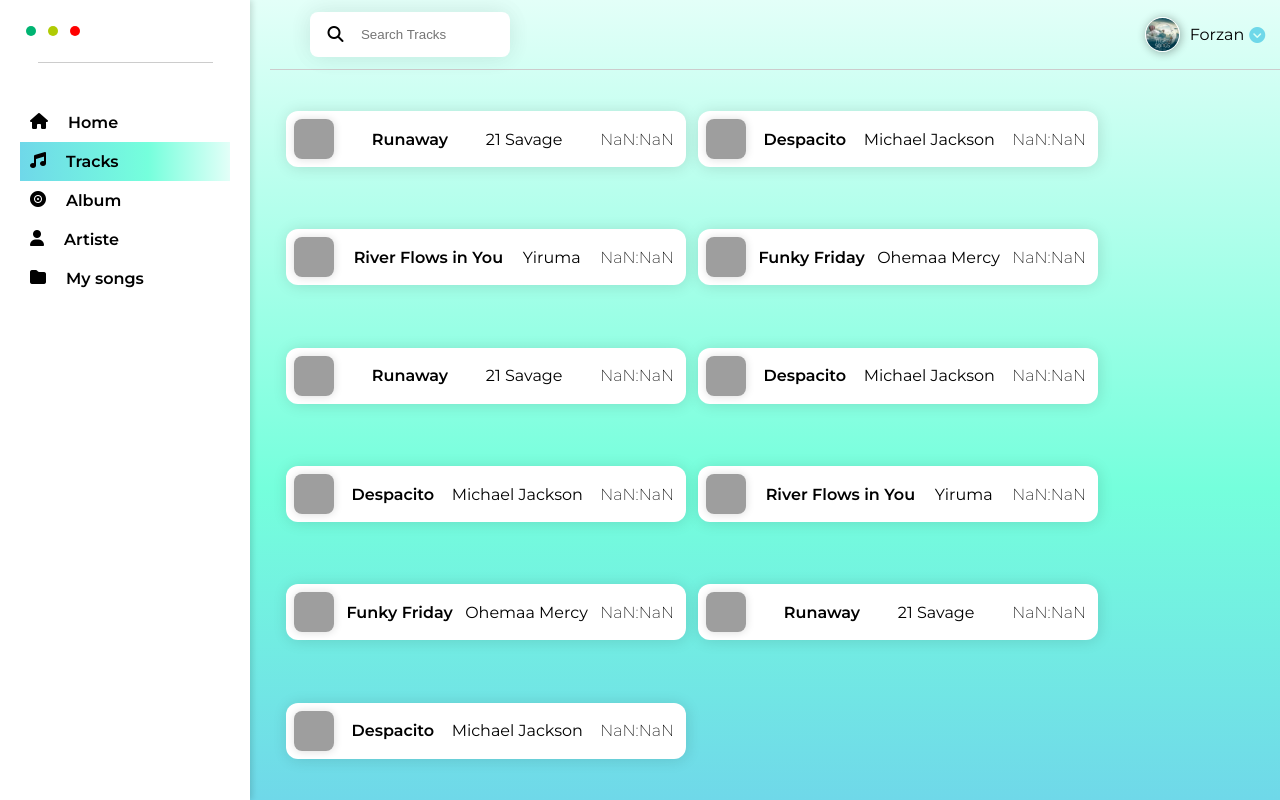
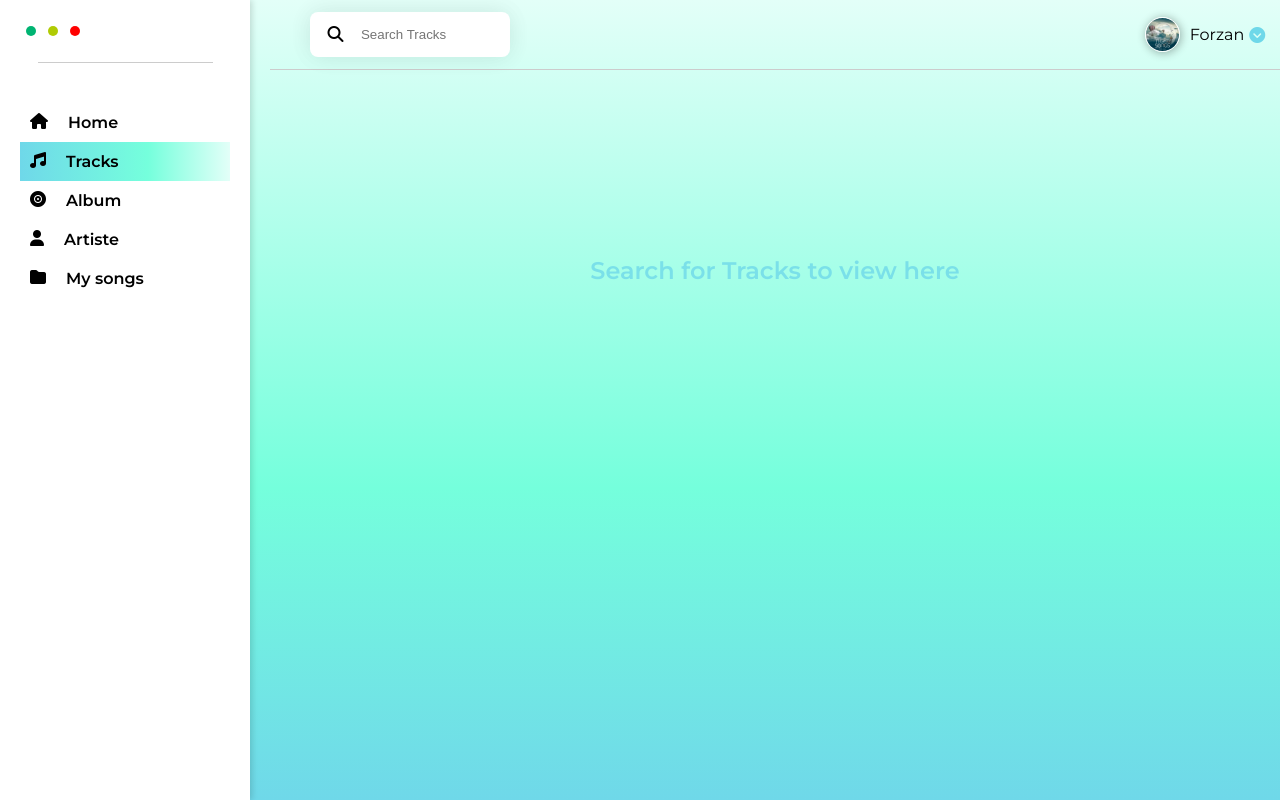
Before and after one commit to minnez/GeniusSongs-vue, a Vue app: page /tracks in a window 1280 px wide. Built offline with nearby package versions, Linux system fonts and the light colour scheme; grey boxes are pictures that could not be loaded.

Commit message:
removed static data from tracks page

```diff
--- a/src/views/Tracks.vue
+++ b/src/views/Tracks.vue
@@ -6,6 +6,8 @@
                     ><i class="fa-solid fa-magnifying-glass"></i
                 ></span>
                 <input
+                    @keypress.enter="searchTrack"
+                    v-model="trackSearch"
                     placeholder="Search Tracks"
                     class="inputTerm"
                     type="text"
@@ -20,84 +22,20 @@
                 ></i>
             </div>
         </div>
+        <div v-if="loading" class="beforeSearchArtist">
+            <h2 v-if="!queryData">Search for Tracks to view here</h2>
+            <Loading2 v-else />
+        </div>
 
-        <div class="home-content">
+        <div v-else class="artist-main">
             <SongBar
-                albumCover="album4.jpg"
-                songTitle="Runaway"
-                artistName="21 Savage"
-                duration="4:46"
-                trackId="sdf"
-            />
-            <SongBar
-                albumCover="album1.jpg"
-                songTitle="Despacito"
-                artistName="Michael Jackson"
-                trackId="sdf"
-                duration="5:46"
-            />
-            <SongBar
-                albumCover="album3.jpg"
-                songTitle="River Flows in You"
-                trackId="sdf"
-                artistName="Yiruma"
-                duration="6:03"
-            />
-            <SongBar
-                albumCover="album2.jpg"
-                songTitle="Funky Friday"
-                trackId="sdf"
-                artistName="Ohemaa Mercy"
-                duration="3:26"
-            />
-            <SongBar
-                trackId="sdf"
-                albumCover="album4.jpg"
-                songTitle="Runaway"
-                artistName="21 Savage"
-                duration="4:46"
-            />
-            <SongBar
-                albumCover="album1.jpg"
-                songTitle="Despacito"
-                trackId="sdf"
-                artistName="Michael Jackson"
-                duration="5:46"
-            />
-            <SongBar
-                albumCover="album1.jpg"
-                songTitle="Despacito"
-                artistName="Michael Jackson"
-                trackId="sdf"
-                duration="5:46"
-            />
-            <SongBar
-                albumCover="album3.jpg"
-                songTitle="River Flows in You"
-                artistName="Yiruma"
-                trackId="sdf"
-                duration="6:03"
-            />
-            <SongBar
-                albumCover="album2.jpg"
-                songTitle="Funky Friday"
-                artistName="Ohemaa Mercy"
-                trackId="sdf"
-                duration="3:26"
-            />
-            <SongBar
-                albumCover="album4.jpg"
-                trackId="sdf"
-                songTitle="Runaway"
-                artistName="21 Savage"
-                duration="4:46"
-            />
-            <SongBar
-                albumCover="album1.jpg"
-                trackId="sdf"
-                songTitle="Despacito"
-                artistName="Michael Jackson"
-                duration="5:46"
+                v-for="(track, index) in queryData"
+                :key="index"
+                :albumCover="track.data.albumOfTrack.coverArt.sources[0].url"
+                :songTitle="track.data.name"
+                :artistName="track.data.artists.items[0].profile.name"
+                :duration="track.data.duration.totalMilliseconds"
+                :trackId="track.data.id"
             />
         </div>
     </div>
@@ -106,23 +44,65 @@
 <script>
 // @ is an alias to /src
 import SongBar from "@/components/SongBar.vue";
+import Loading2 from "@/components/loading/Loading2.vue";
+import { ref } from "@vue/reactivity";
 export default {
-    components: { SongBar },
+    components: { SongBar, Loading2 },
+    setup() {
+        const searchTrack = () => {
+            queryData.value = true;
+            loading.value = true;
+            const options = {
+                method: "GET",
+                headers: {
+                    "X-RapidAPI-Key": process.env.VUE_APP_X_RAPID_API_KEY,
+                    "X-RapidAPI-Host": process.env.VUE_APP_X_RAPID_API_HOST,
+                },
+            };
+            fetch(
+                "https://spotify81.p.rapidapi.com/search?q=" +
+                    trackSearch.value +
+                    "&type=tracks&offset=0&limit=10&numberOfTopResults=5",
+                options
+            )
+                .then((response) => response.json())
+                // .then((response) => console.log(response.tracks))
+                .then((response) => (queryData.value = response.tracks))
+                .then(() => (loading.value = false))
+                .catch((err) => console.error(err));
+            // console.log(artistSearch.value);
+        };
+        const trackSearch = ref("");
+        const queryData = ref();
+        const loading = ref(true);
+
+        return { trackSearch, searchTrack, queryData, loading };
+    },
 };
 </script>
-<style scoped>
-.home-content {
+<style>
+.beforeSearchArtist {
+    height: 400px;
     padding: 10px;
     display: flex;
+    flex-direction: column;
+    justify-content: center;
+    align-items: center;
+    color: rgba(111, 216, 233, 0.8);
+    text-align: center;
+}
+.artist-main {
+    padding: 10px;
+    height: 100%;
+    display: flex;
     flex-direction: row;
-    flex-wrap: wrap;
+    align-items: flex-start;
     overflow: scroll;
     overflow-x: hidden;
-    align-items: center;
+    flex-wrap: wrap;
 }
-
 @media screen and (max-width: 820px) {
-    .home-content {
+    .artist-main {
         flex-direction: column;
         flex-wrap: wrap;
         overflow: scroll;
```
